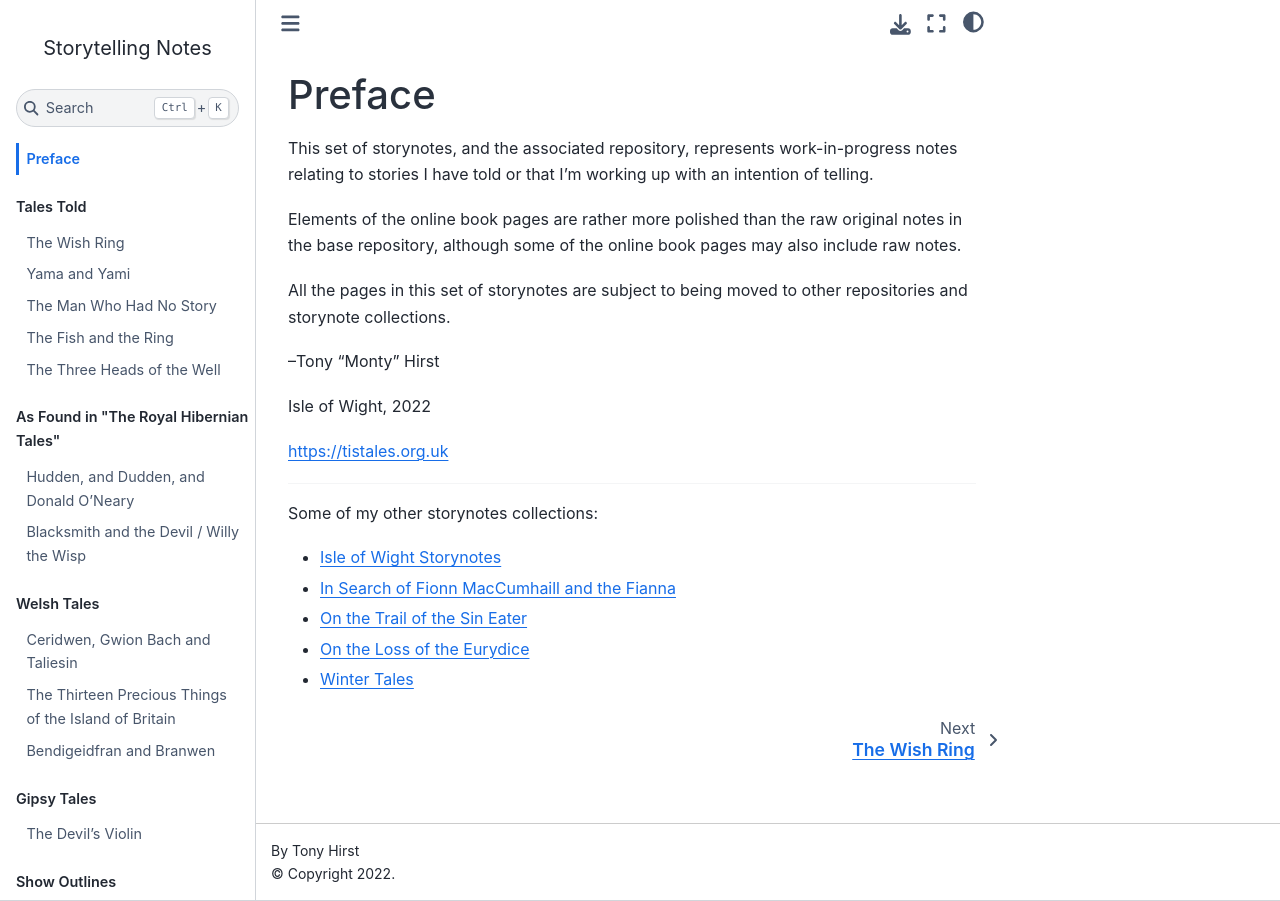
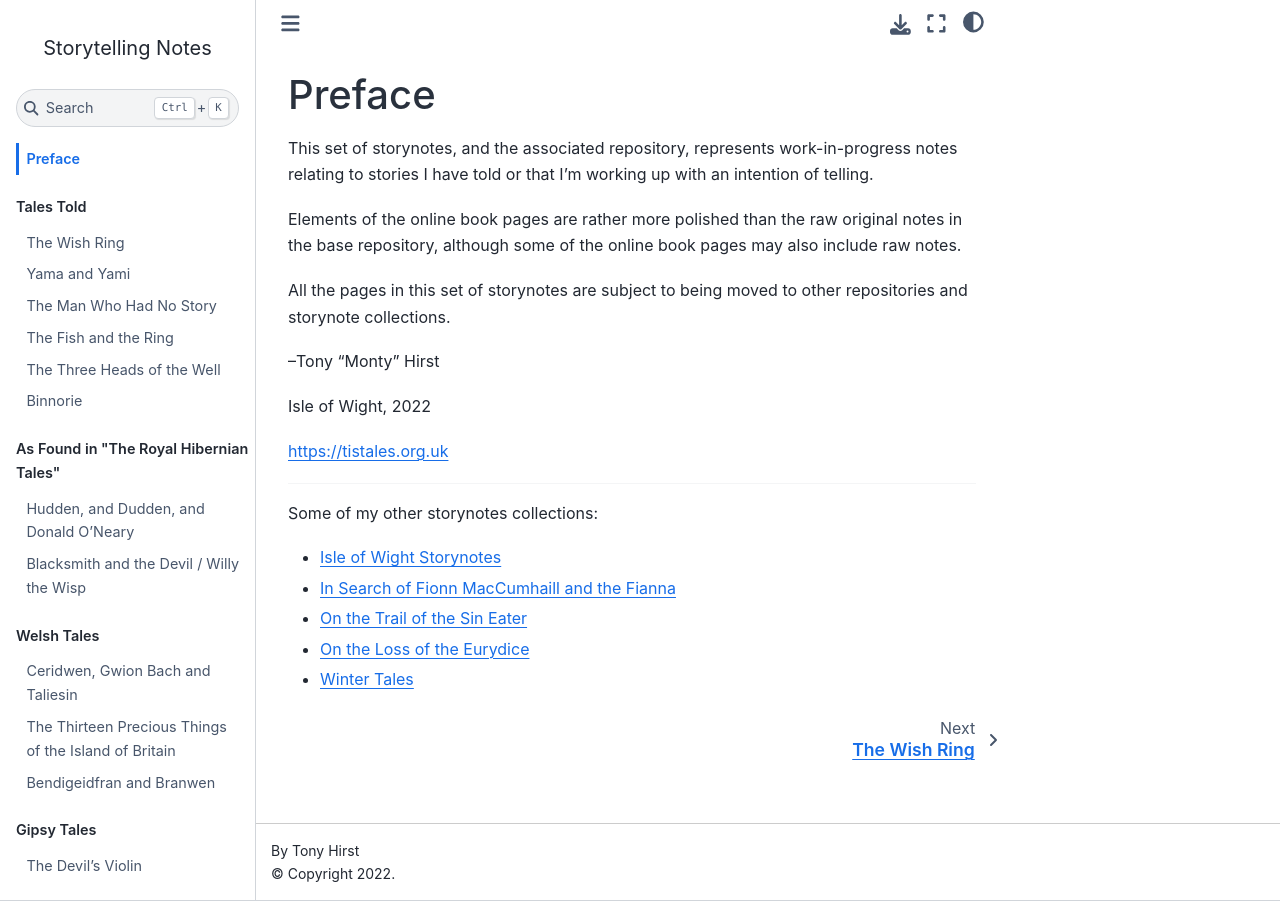
Before and after one commit to psychemedia/storytelling-notes, a Jupyter Book: the page built from preface.md, in a window 1280 px wide. Built offline with Jupyter Book 1.0.4 settings and Sphinx 7.4.7 and the Sphinx Book theme 1.1.4, drawn with Linux system fonts in a browser that asks for light colours.

Commit message:
Update _toc.yml

```diff
--- a/_toc.yml
+++ b/_toc.yml
@@ -8,6 +8,7 @@ parts:
   - file: man-no-story
   - file: knight-york-fish-ring
   - file: three-heads-well
+  - file: twa-sisters-binnorie
 - caption: As Found in "The Royal Hibernian Tales"
   chapters:
   - file: hudden_dudden
```
